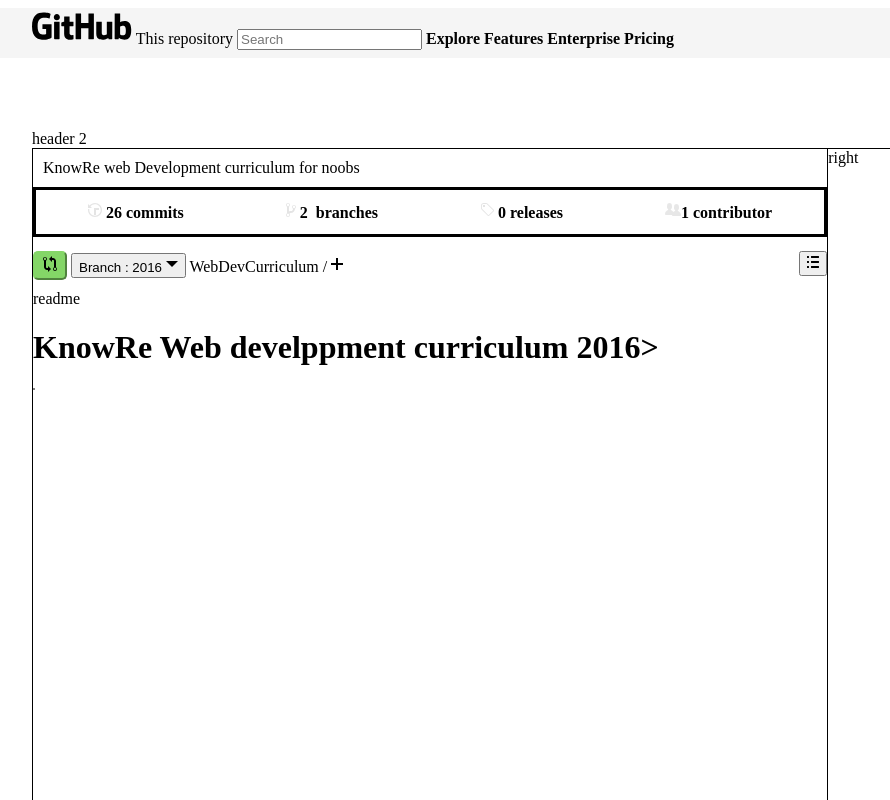
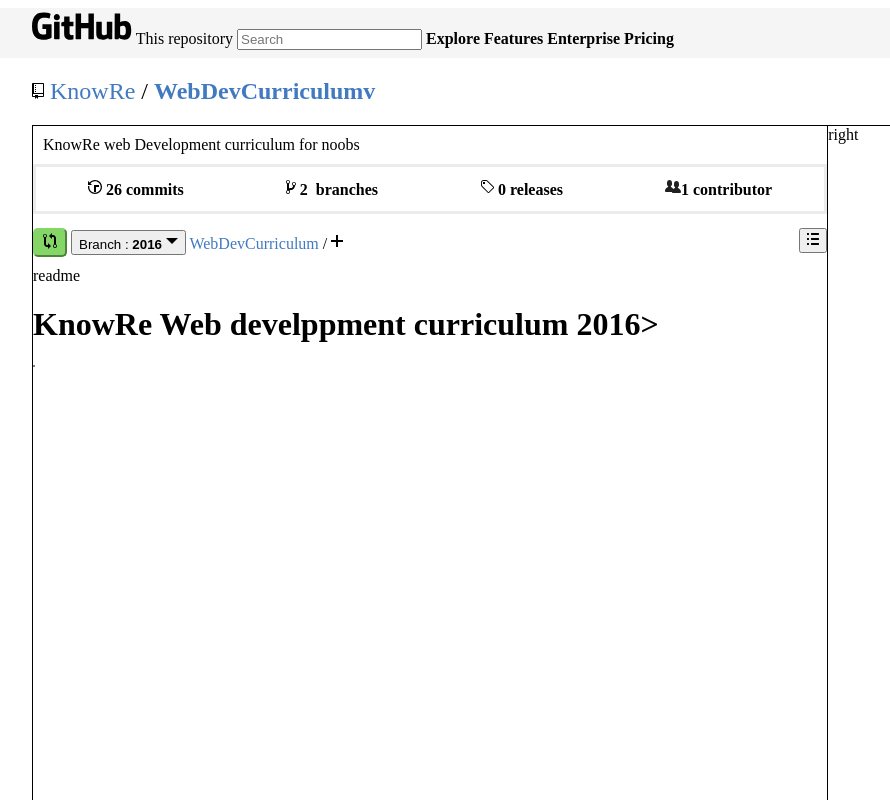
Before and after one commit to vividcloudpark/FakeGithub, a plain HTML site: page index.html in a window 1280 px wide. Shown: the top 800 px of the page, without its empty margins (276-1166 px from the left). Drawn offline with Linux system fonts and the light colour scheme.

Commit message:
Some Changes

```diff
--- a/index.html
+++ b/index.html
@@ -31,12 +31,19 @@
 
     </div>
 </header>
-<br>
-<br><br><br>
 
 <div id="header2" class="container">
-    header 2
-</div>
+    <img src="github%20ocations/lib/svg/repo.svg">
+    <span style="color: #427ac1">KnowRe </span> / <span style="color: #427ac1"><b>WebDevCurriculumv </b></span>
+
+    <div id="rightbuttons">
+        <button id="Watch" type="button">Watch</button>
+        <button id="Star" type="button">Star</button>
+        <button id="Fork" type="button">Fork</button>
+    </div>
+
+    </div>
+
 <div id="main-container" class="container">
        <div id="contents">
         <div id="main1">
@@ -45,13 +52,13 @@
             </div>
 
             <div id="statusbar">
-                <table id="statustable" style="status">
+                <table id="statustable">
                     <tbody>
                     <tr>
                         <th><img id="commit" class="statusicon" src="github%20ocations/lib/svg/history.svg">&nbsp<b>26</b>&nbspcommits</th>
                         <th><img id="branches" class="statusicon" src="github%20ocations/lib/svg/git-branch.svg">&nbsp<b>2</b> &nbspbranches</th>
                         <th><img id="release" class="statusicon" src="github%20ocations/lib/svg/tag.svg">&nbsp<b>0</b>&nbspreleases</th>
-                        <th><img id="contributor" class="statusicon" src="github%20ocations/lib/svg/organization.svg" &nbsp<bold>1</bold>&nbspcontributor</th>
+                        <th><img id="contributor" class="statusicon" src="github%20ocations/lib/svg/organization.svg"><b>1</b>&nbspcontributor</th>
                     </tr>
                     </tbody>
                 </table>
@@ -59,9 +66,9 @@
 
             <div id="buttonworld">
                 <button id="gitcompare" type="button"> <img src="github%20ocations/lib/svg/git-compare.svg"></button>
-                <button type="button">Branch : 2016 <img src="github%20ocations/lib/svg/triangle-down.svg"> </button>
+                <button type="button">Branch : <b>2016</b> <img widt="8px" src="github%20ocations/lib/svg/triangle-down.svg"> </button>
 
-                <span style="bluecolor">WebDevCurriculum</span> / <img src="github%20ocations/lib/svg/plus.svg">
+                <span style="color: #427ac1">WebDevCurriculum</span> / <img src="github%20ocations/lib/svg/plus.svg">
                 <button id="listbutton" type="button"><img src="github%20ocations/lib/svg/list-unordered.svg"></button>
             </div>
 
--- a/style.css
+++ b/style.css
@@ -22,10 +22,6 @@
     border-width: 1px;
     border-color: darkgrey;
 }
-
-
-
-
 /*헤더 오른쪽부분*/
 
 #signupandin{
@@ -46,10 +42,20 @@
     padding: 3px 8px;
 }
 
+#header2{
+    padding: 20px 0px;
+    font-size: 150%;
+
+}
+
+#header2 #rightbuttons{
+    float: right;
+
+}
 
 /*왼쪽바디*/
 
-.bluecolor{
+span .textblue{
     color: #427ac1;
 }
 
@@ -68,20 +74,16 @@
 #statustable {
     display:inline-block;
     border: solid;
+    border-color: #ececec;
 }
 
 #statustable th {
     padding: 10px 50px;
 }
 
-#statustable img {
-    opacity: 10%
-}
 #listbutton {
     float: right;
 }
-
-
 
 #buttonworld {
     padding: 10px 0px 10px 0px;
@@ -92,10 +94,6 @@
     border-color: #84d667;
     border-radius: 5px;
     padding: 3px 8px;
-}
-
-.statusicon {
-    fill: gray;
 }
 
 #readmetable {
```
